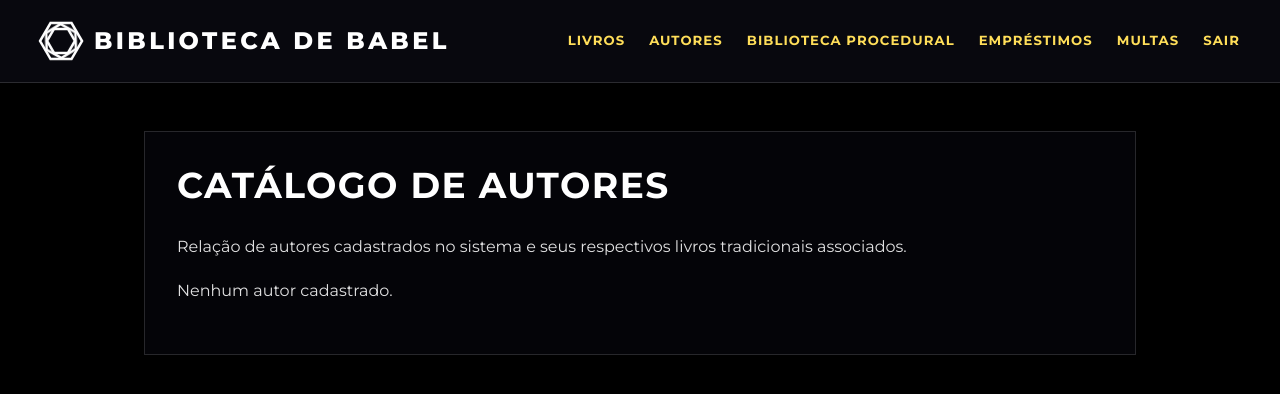
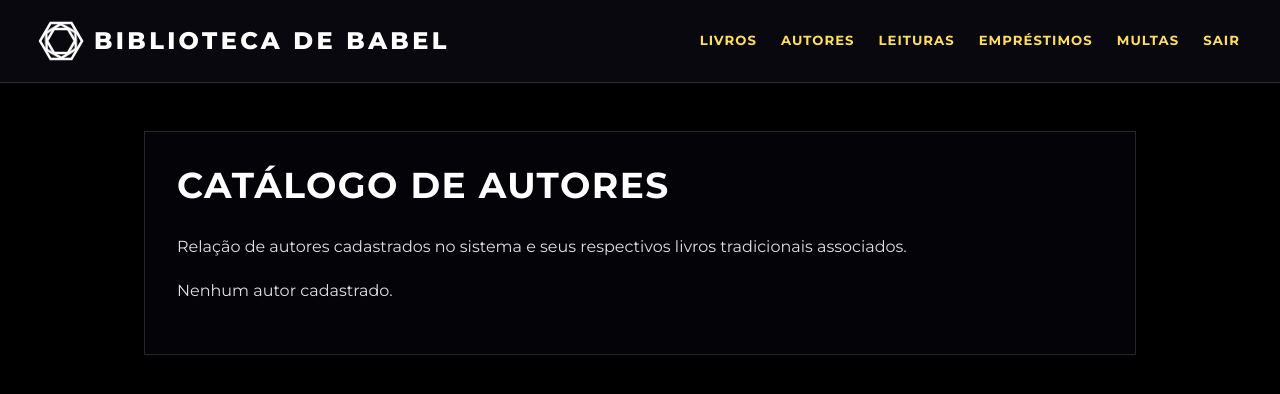
Before and after one commit to YanBelmiro/PW2, a PHP site: page /Pages/Acervo/autores_catalogo.php in a window 1280 px wide. Shown: the top 394 px of the page. Run offline with PHP 8.4, Linux system fonts and the light colour scheme; the visitor is signed in with stand-in values (Sample User, id 1); data that the repository does not hold is empty.

Commit message:
Mudança header

```diff
--- a/BibliotecaDeBabel/Includes/header.php
+++ b/BibliotecaDeBabel/Includes/header.php
@@ -40,7 +40,7 @@ $is_admin = $usuario_logado && (isset($_SESSION["tipo_usuario"]) && $_SESSION["t
     <?php else: ?>
       <a href="<?php echo $prefixo; ?>../Acervo/livros_catalogo.php">Livros</a>
       <a href="<?php echo $prefixo; ?>../Acervo/autores_catalogo.php">Autores</a>
-      <a href="<?php echo $prefixo; ?>../Acervo/livros_babel.php">Biblioteca Procedural</a>
+      <a href="<?php echo $prefixo; ?>../Acervo/livros_babel.php">Leituras</a>
       <a href="<?php echo $prefixo; ?>../Emprestimos/emprestimos.php">Empréstimos</a>
       <a href="<?php echo $prefixo; ?>../Emprestimos/multas.php">Multas</a>
 
```
